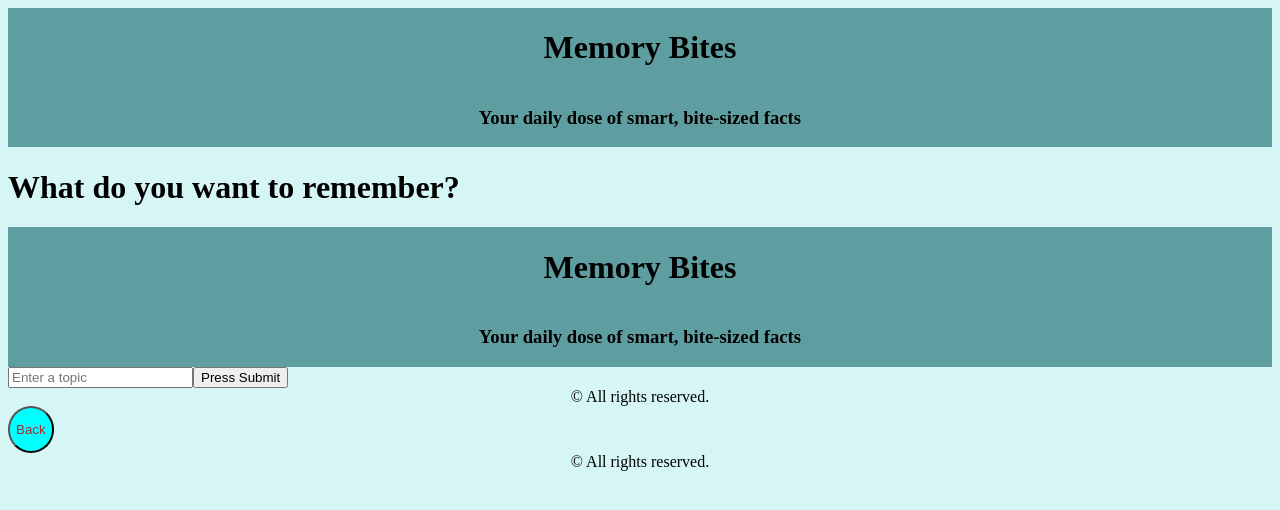
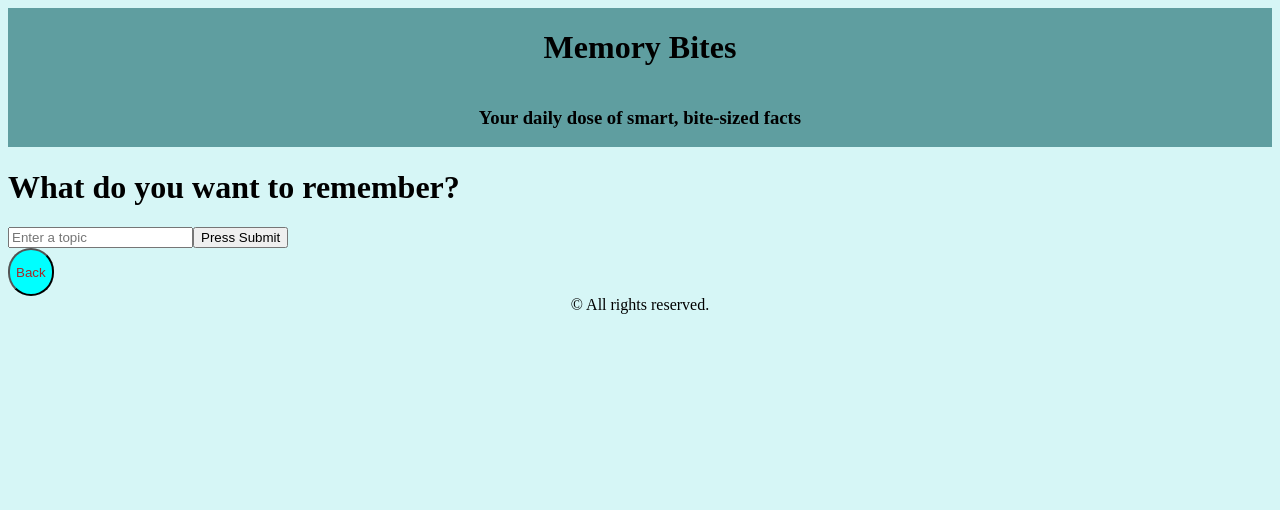
Before and after one commit to lammona/mem-bites, a Next.js app: page /new_topic in a window 1280 px wide. Shown: the top 510 px of the page. Built offline with nearby package versions, Linux system fonts and the light colour scheme.

Commit message:
error fixed- problem found in textForm component

```diff
--- a/src/app/components/textForm/textForm.tsx
+++ b/src/app/components/textForm/textForm.tsx
@@ -3,9 +3,6 @@ import React, { useState } from "react";
 import { useRouter } from "next/navigation";
 // import NavButton from "../navButton/navButton";
 import styles from "./textForm.module.css";
-import Header from "../header/header";
-import Footer from "../footer/footer";
-// import Link from "next/link";
 
 export default function TextForm() {
   const [text, setText] = useState("");
@@ -18,7 +15,6 @@ export default function TextForm() {
 
   return (
     <div>
-      <Header />
       <form onSubmit={handleSubmit}>
         <input
           className={styles.input}
@@ -32,8 +28,6 @@ export default function TextForm() {
         <NavButton text="Submit" />
         </Link> */}
       </form>
-
-      <Footer />
     </div>
   );
 }
--- a/src/app/globals.css
+++ b/src/app/globals.css
@@ -1,5 +1,6 @@
 body {
   background-color:rgb(214, 246, 246);
+
 
   /* to make page not movable up and down */
 
```
